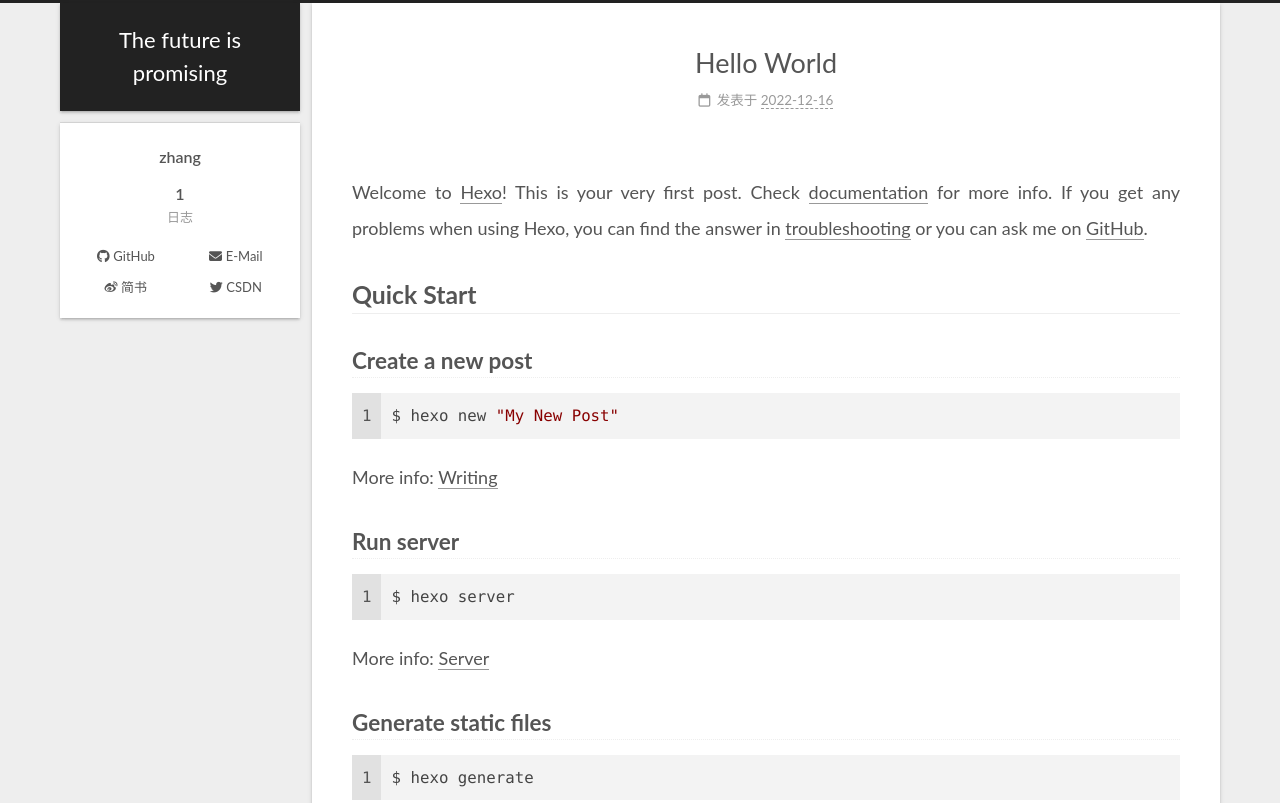
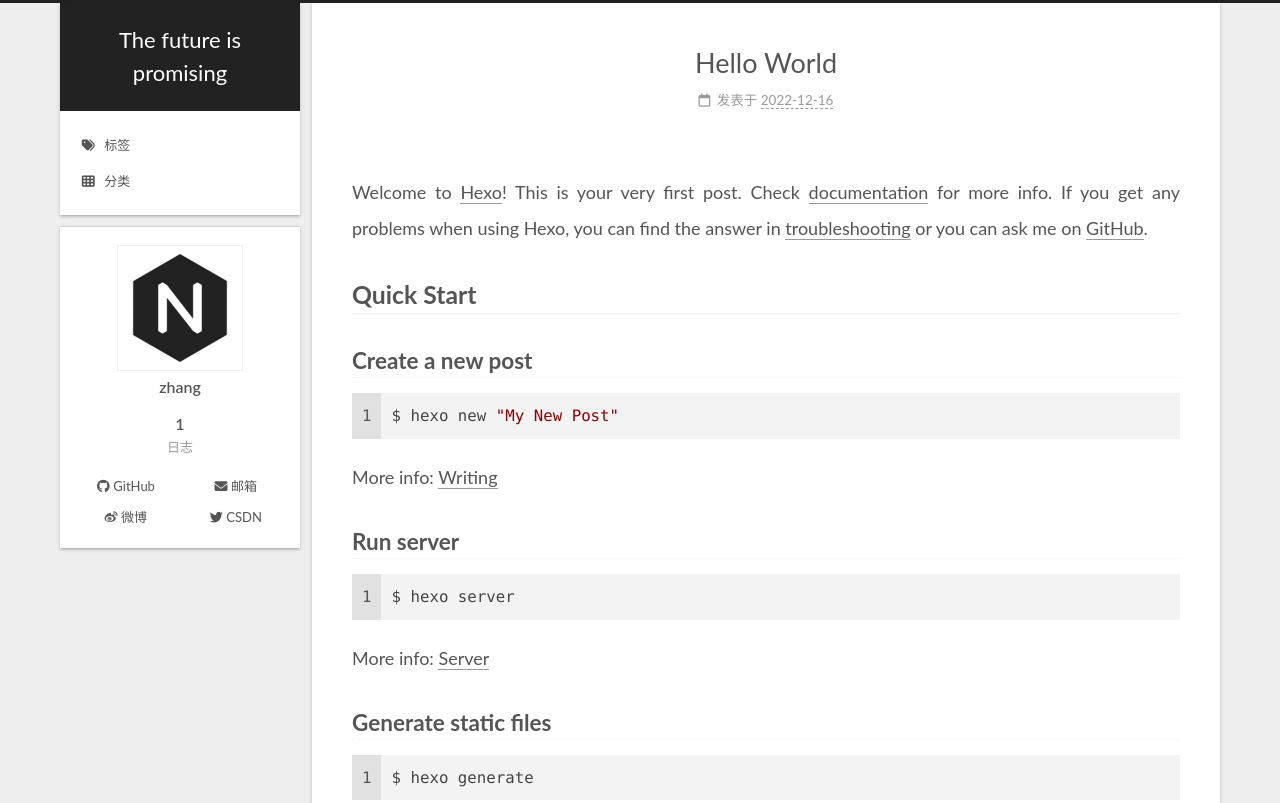
Before and after one commit to 452389/452389.github.io, a plain HTML site: page index.html in a window 1280 px wide. Shown: the top 803 px of the page. Drawn offline with nearby package versions, Linux system fonts and the light colour scheme.

Commit message:
Site updated: 2023-01-06 19:30:37

```diff
--- a/index.html
+++ b/index.html
@@ -58,6 +58,9 @@
       <header class="header" itemscope itemtype="http://schema.org/WPHeader"><div class="site-brand-container">
   <div class="site-nav-toggle">
     <div class="toggle" aria-label="切换导航栏" role="button">
+        <span class="toggle-line"></span>
+        <span class="toggle-line"></span>
+        <span class="toggle-line"></span>
     </div>
   </div>
 
@@ -78,6 +81,10 @@
 
 
 
+<nav class="site-nav">
+  <ul class="main-menu menu"><li class="menu-item menu-item-tags"><a href="/tags/" rel="section"><i class="fa fa-tags fa-fw"></i>标签</a></li><li class="menu-item menu-item-categories"><a href="/categories/" rel="section"><i class="fa fa-th fa-fw"></i>分类</a></li>
+  </ul>
+</nav>
 
 
 
@@ -105,6 +112,8 @@
 
         <div class="site-overview-wrap sidebar-panel">
           <div class="site-author animated" itemprop="author" itemscope itemtype="http://schema.org/Person">
+    <img class="site-author-image" itemprop="image" alt="zhang"
+      src="/images/apple-touch-icon-next.png">
   <p class="site-author-name" itemprop="name">zhang</p>
   <div class="site-description" itemprop="description"></div>
 </div>
@@ -123,10 +132,10 @@
         <a href="https://github.com/yourname" title="GitHub → https:&#x2F;&#x2F;github.com&#x2F;yourname" rel="noopener me" target="_blank"><i class="fab fa-github fa-fw"></i>GitHub</a>
       </span>
       <span class="links-of-author-item">
-        <a href="mailto:yourname@gmail.com" title="E-Mail → mailto:yourname@gmail.com" rel="noopener me" target="_blank"><i class="fa fa-envelope fa-fw"></i>E-Mail</a>
+        <a href="/2834849243@qq.com" title="邮箱 → 2834849243@qq.com" rel="noopener me"><i class="fa fa-envelope fa-fw"></i>邮箱</a>
       </span>
       <span class="links-of-author-item">
-        <a href="https://weibo.com/yourname" title="简书 → https:&#x2F;&#x2F;weibo.com&#x2F;yourname" rel="noopener me" target="_blank"><i class="fab fa-weibo fa-fw"></i>简书</a>
+        <a href="https://weibo.com/yourname" title="微博 → https:&#x2F;&#x2F;weibo.com&#x2F;yourname" rel="noopener me" target="_blank"><i class="fab fa-weibo fa-fw"></i>微博</a>
       </span>
       <span class="links-of-author-item">
         <a href="https://twitter.com/yourname" title="CSDN → https:&#x2F;&#x2F;twitter.com&#x2F;yourname" rel="noopener me" target="_blank"><i class="fab fa-twitter fa-fw"></i>CSDN</a>
@@ -156,7 +165,7 @@
     <link itemprop="mainEntityOfPage" href="http://example.com/2022/12/16/hello-world/">
 
     <span hidden itemprop="author" itemscope itemtype="http://schema.org/Person">
-      <meta itemprop="image" content="/images/avatar.gif">
+      <meta itemprop="image" content="/images/apple-touch-icon-next.png">
       <meta itemprop="name" content="zhang">
     </span>
 
```
Also changed, not shown: 2022/12/16/hello-world/index.html (+12 -3 lines), archives/2022/12/index.html (+11 -2 lines), archives/2022/index.html (+11 -2 lines), archives/index.html (+11 -2 lines).
